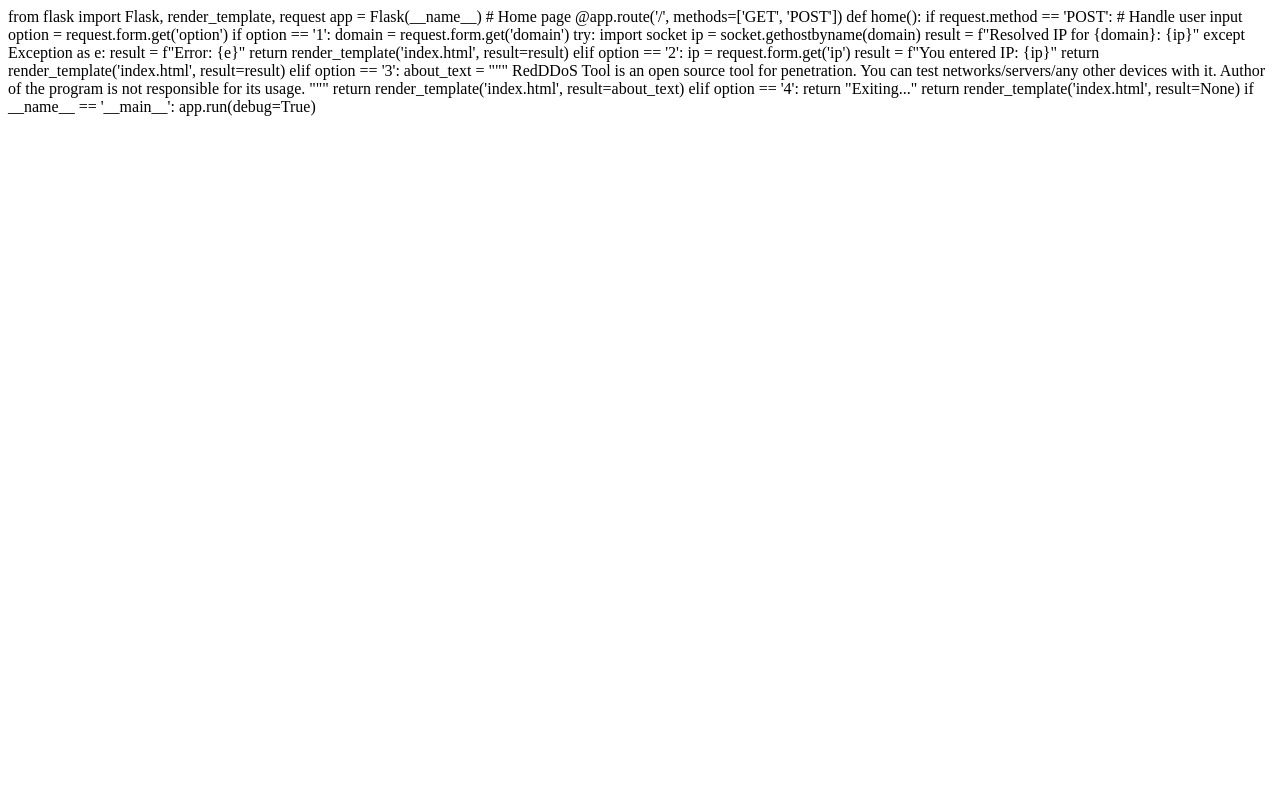
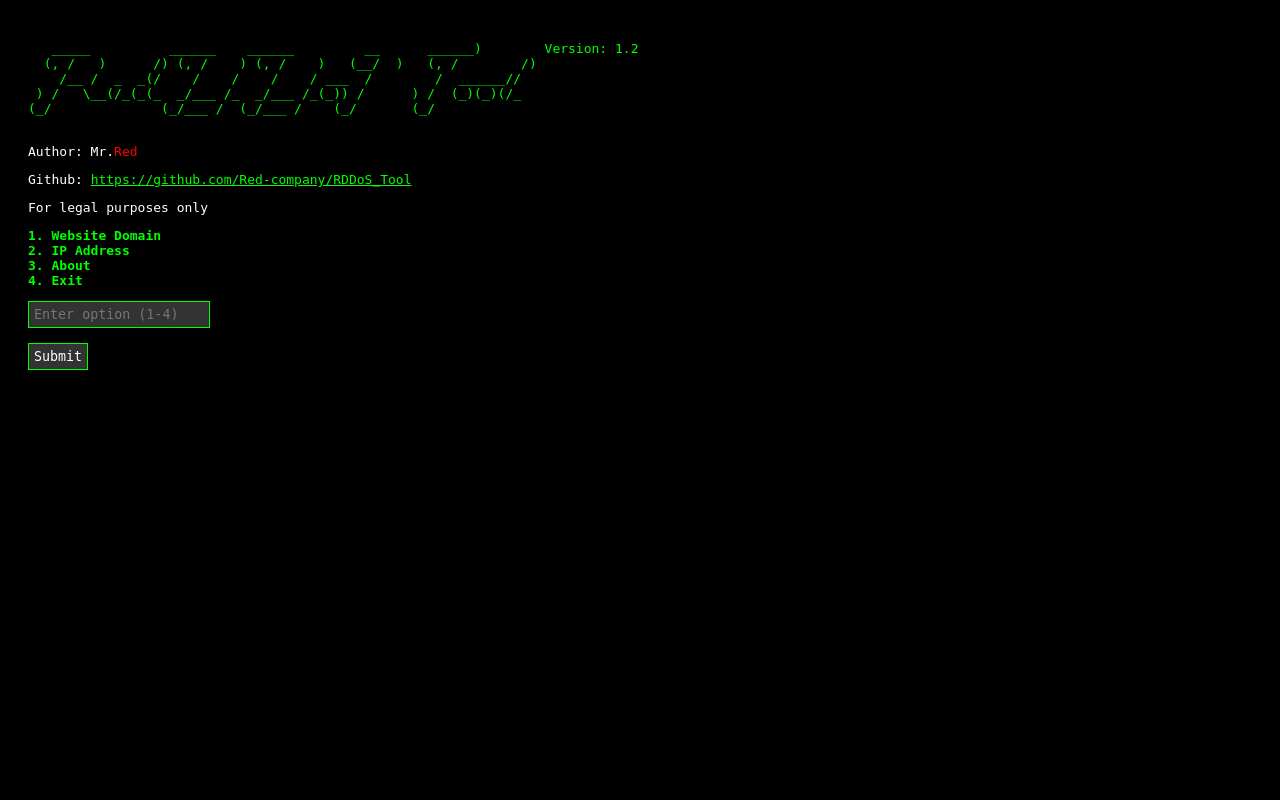
Before and after one commit to msmubassir/ddos01, a Flask app: page / in a window 1280 px wide. Run offline with Flask 3, Linux system fonts and the light colour scheme.

Commit message:
Update index.html

```diff
--- a/templates/index.html
+++ b/templates/index.html
@@ -1,36 +1,79 @@
-from flask import Flask, render_template, request
+<!DOCTYPE html>
+<html lang="en">
+<head>
+    <meta charset="UTF-8">
+    <meta name="viewport" content="width=device-width, initial-scale=1.0">
+    <title>CLI Website</title>
+    <style>
+        body {
+            background-color: black;
+            color: white;
+            font-family: monospace;
+            padding: 20px;
+        }
+        pre {
+            color: lime;
+        }
+        input, button {
+            font-family: monospace;
+            background-color: #333;
+            color: white;
+            border: 1px solid lime;
+            padding: 5px;
+        }
+        .result {
+            color: cyan;
+        }
+    </style>
+</head>
+<body>
+    <pre>
+   _____          ______    ______         __      ______)        Version: 1.2
+  (, /   )      /) (, /    ) (, /    )   (__/  )   (, /        /)
+    /__ /  _  _(/    /    /    /    / ___  /        /  ______//
+ ) /   \__(/_(_(_  _/___ /_  _/___ /_(_)) /      ) /  (_)(_)(/_
+(_/              (_/___ /  (_/___ /    (_/       (_/
+    </pre>
+    <p>                        Author: Mr.<span style="color: red;">Red</span></p>
+    <p>       Github: <a href="https://github.com/Red-company/RDDoS_Tool" style="color: lime;">https://github.com/Red-company/RDDoS_Tool</a></p>
+    <p>                   For legal purposes only</p>
+    <p style="color: lime; font-weight: bold;">
+        1. Website Domain<br>
+        2. IP Address<br>
+        3. About<br>
+        4. Exit
+    </p>
 
-app = Flask(__name__)
+    <form method="POST">
+        <input type="text" name="option" placeholder="Enter option (1-4)" required>
+        <br><br>
+        <div id="input-fields">
+            <!-- Dynamic input fields based on option -->
+        </div>
+        <button type="submit">Submit</button>
+    </form>
 
-# Home page
-@app.route('/', methods=['GET', 'POST'])
-def home():
-    if request.method == 'POST':
-        # Handle user input
-        option = request.form.get('option')
-        if option == '1':
-            domain = request.form.get('domain')
-            try:
-                import socket
-                ip = socket.gethostbyname(domain)
-                result = f"Resolved IP for {domain}: {ip}"
-            except Exception as e:
-                result = f"Error: {e}"
-            return render_template('index.html', result=result)
-        elif option == '2':
-            ip = request.form.get('ip')
-            result = f"You entered IP: {ip}"
-            return render_template('index.html', result=result)
-        elif option == '3':
-            about_text = """
-            RedDDoS Tool is an open source tool for penetration.
-            You can test networks/servers/any other devices with it.
-            Author of the program is not responsible for its usage.
-            """
-            return render_template('index.html', result=about_text)
-        elif option == '4':
-            return "Exiting..."
-    return render_template('index.html', result=None)
+    {% if result %}
+    <div class="result">
+        <pre>{{ result }}</pre>
+    </div>
+    {% endif %}
 
-if __name__ == '__main__':
-    app.run(debug=True)
+    <script>
+        // JavaScript to dynamically show input fields based on user selection
+        const optionInput = document.querySelector('input[name="option"]');
+        const inputFields = document.getElementById('input-fields');
+
+        optionInput.addEventListener('input', (e) => {
+            const option = e.target.value;
+            let html = '';
+            if (option === '1') {
+                html = '<input type="text" name="domain" placeholder="Enter domain" required>';
+            } else if (option === '2') {
+                html = '<input type="text" name="ip" placeholder="Enter IP address" required>';
+            }
+            inputFields.innerHTML = html;
+        });
+    </script>
+</body>
+</html>
```
